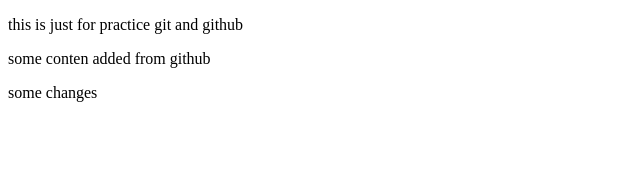
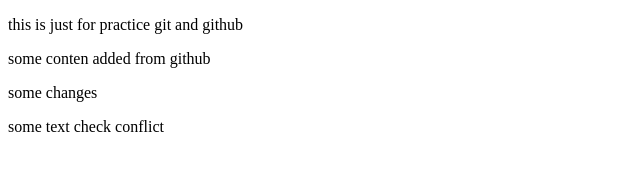
Before and after one commit to gsvignesh004/git_practice2, a plain HTML site: page index.html in a window 1280 px wide. Shown: the whole page, without its empty margins (0-640 px from the left). Drawn offline with Linux system fonts and the light colour scheme.

Commit message:
Update index.html

```diff
--- a/index.html
+++ b/index.html
@@ -10,5 +10,6 @@
   <p>this is just for practice git and github</p>
   <p>some conten added from github</p>
   <p>some changes</p>
+  <p>some text check conflict</p>
 </body>
 </html>
```
